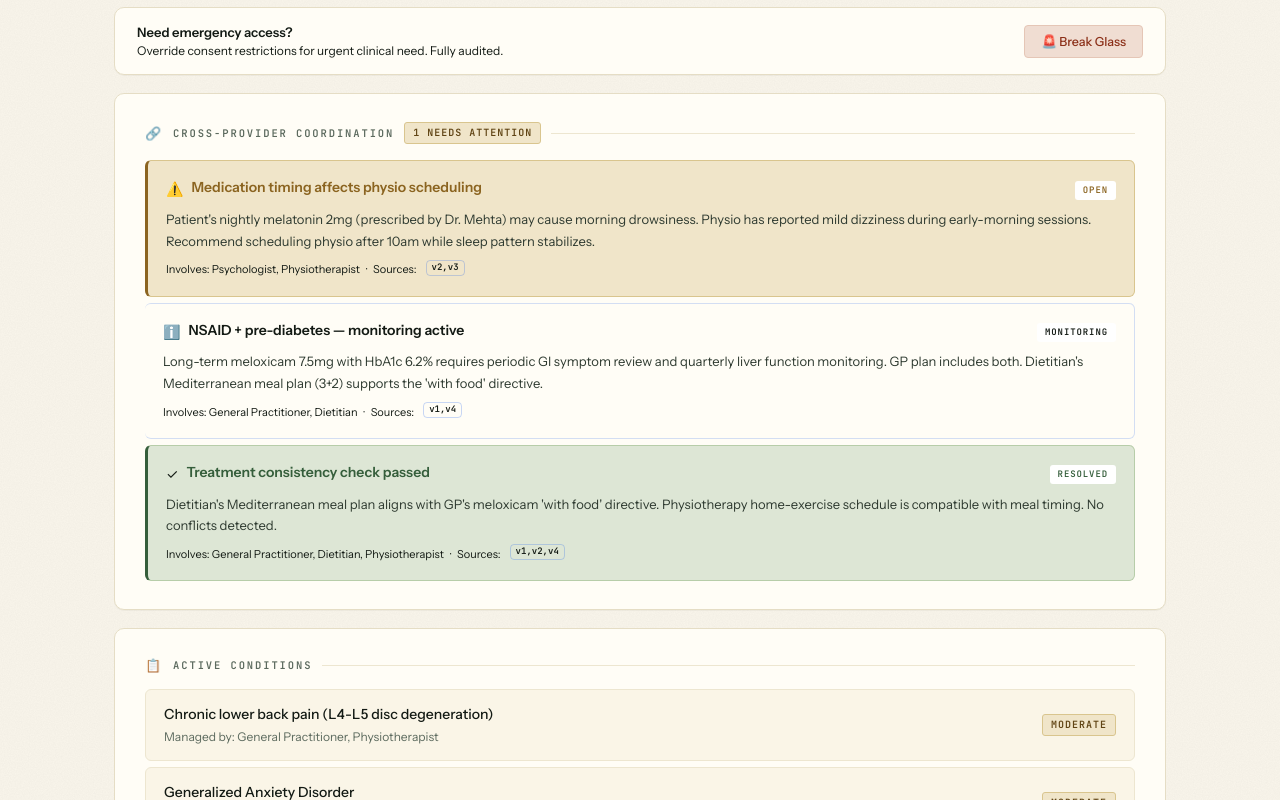
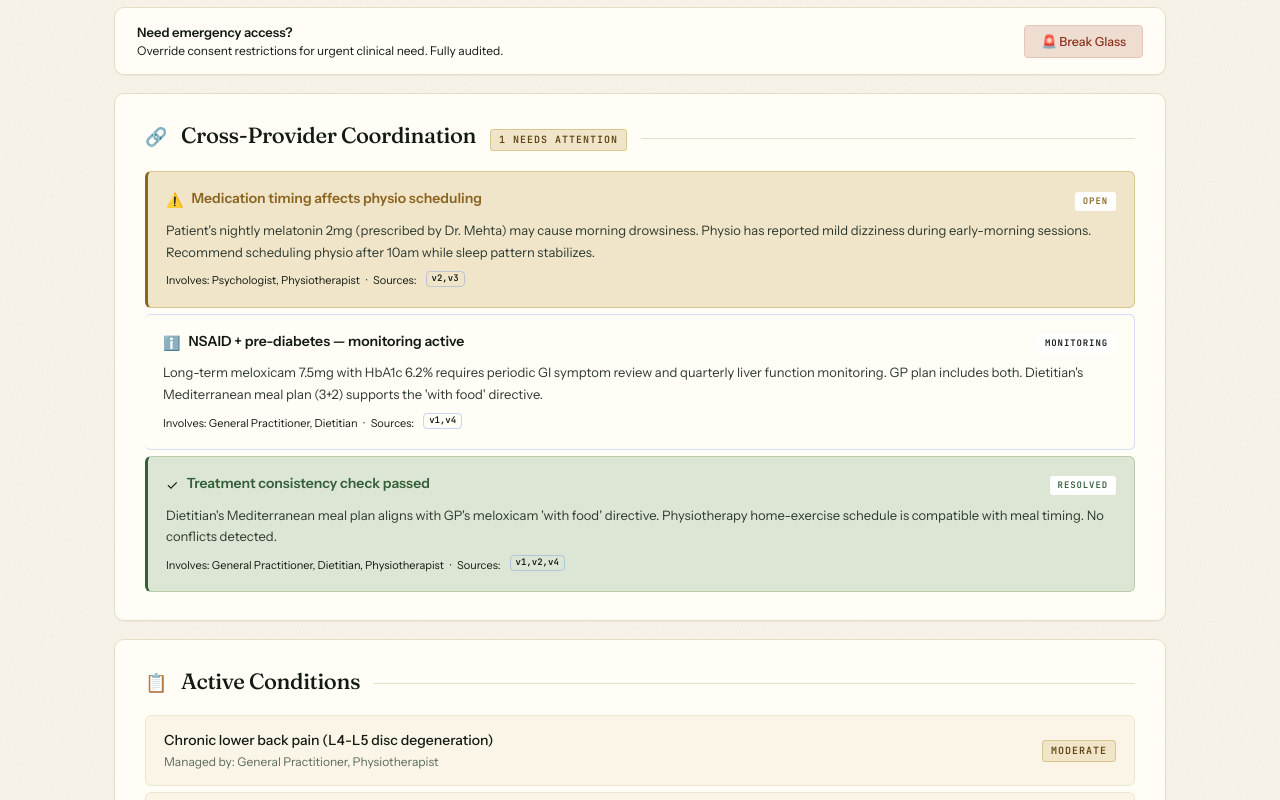
Before and after one commit to ariellesusanto-cherry/provider-connect, a React (Vite) app: page / in a window 1280 px wide. Shown: the part 880-1680 px from the top of the page. Built offline with nearby package versions, Linux system fonts and the light colour scheme.

Commit message:
Lighter cream paper and prominent serif section headings

```diff
--- a/src/index.css
+++ b/src/index.css
@@ -489,31 +489,36 @@ input:focus-visible {
 
 .card:hover { border-color: var(--rule-2); }
 
-/* Section title (small caps mono with rule) */
+/* Section title — editorial serif heading with trailing rule */
 .section-title {
-  font-family: var(--font-mono);
-  font-size: 10.5px;
-  font-weight: 600;
-  text-transform: uppercase;
-  letter-spacing: 0.18em;
-  color: var(--ink-3);
-  margin-bottom: 16px;
+  font-family: var(--font-display);
+  font-size: 22px;
+  font-weight: 500;
+  letter-spacing: -0.018em;
+  color: var(--ink);
+  margin-bottom: 20px;
   display: flex;
-  align-items: center;
-  gap: 10px;
+  align-items: baseline;
+  gap: 14px;
+  font-variation-settings: "opsz" 28, "SOFT" 30;
+  text-transform: none;
+  line-height: 1.2;
 }
 
 .section-title::after {
   content: '';
   flex: 1;
   height: 1px;
-  background: var(--rule-soft);
+  background: var(--rule);
+  align-self: center;
+  margin-top: 4px;
 }
 
 .section-title-icon {
-  font-size: 13px;
+  font-size: 18px;
   line-height: 1;
-  color: var(--ink-4);
+  color: var(--brand);
+  flex-shrink: 0;
 }
 
 /* ─── Badges ─────────────────────────────────────────────────────────────── */
```
